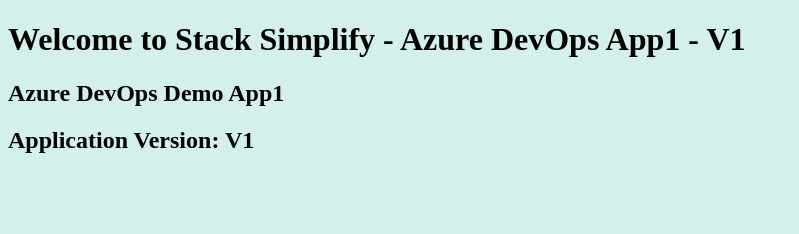
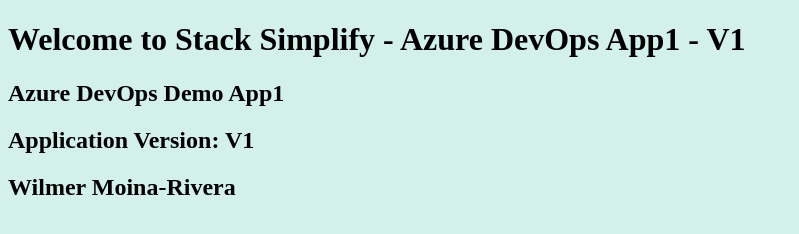
Before and after one commit to wmoinar/azure-devops-github-acr-aks-app1, a plain HTML site: page index.html in a window 1280 px wide. Shown: the whole page, without its empty margins (0-799 px from the left). Drawn offline with Linux system fonts and the light colour scheme.

Commit message:
add my name

```diff
--- a/index.html
+++ b/index.html
@@ -4,5 +4,6 @@
       <h1>Welcome to Stack Simplify - Azure DevOps App1 - V1</h1>
       <h2>Azure DevOps Demo App1</h2>
       <h2>Application Version: V1</h2>
+      <h2>Wilmer Moina-Rivera</h2>
    </body>
 </html>
```
